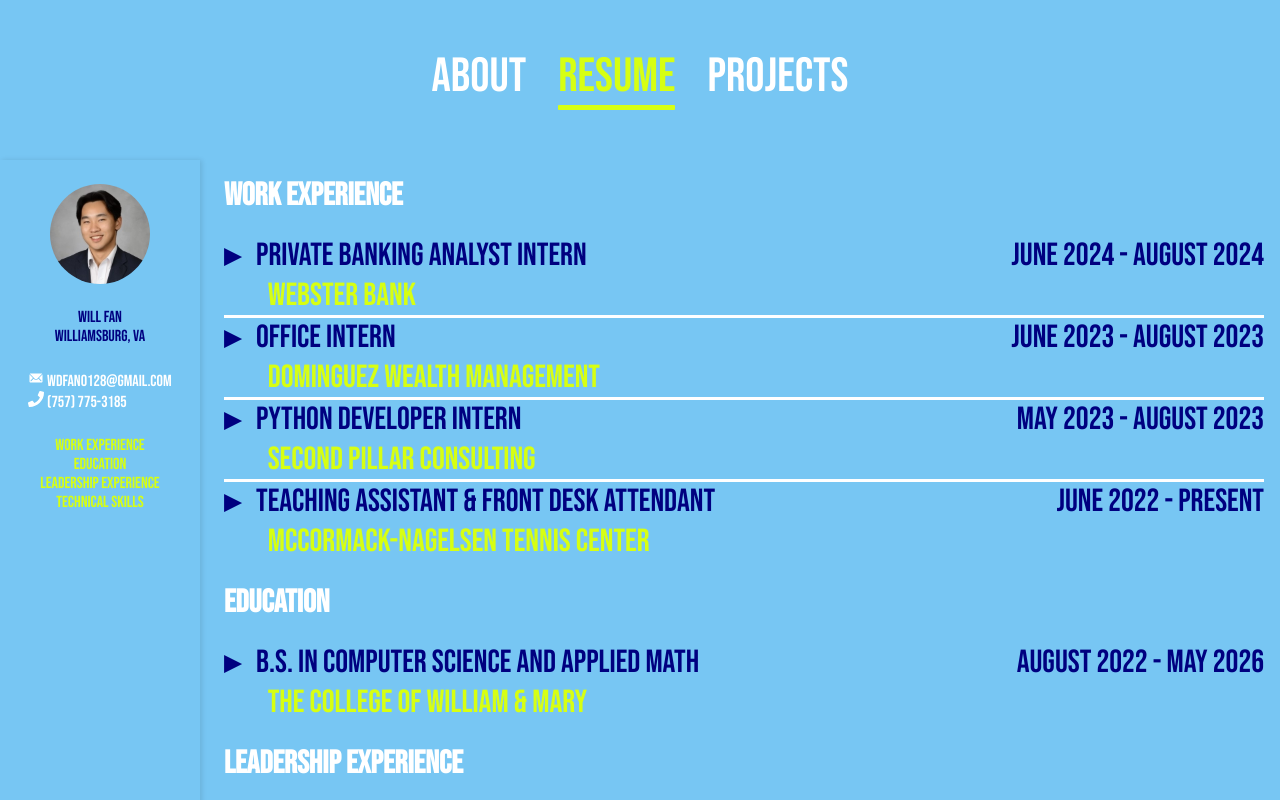
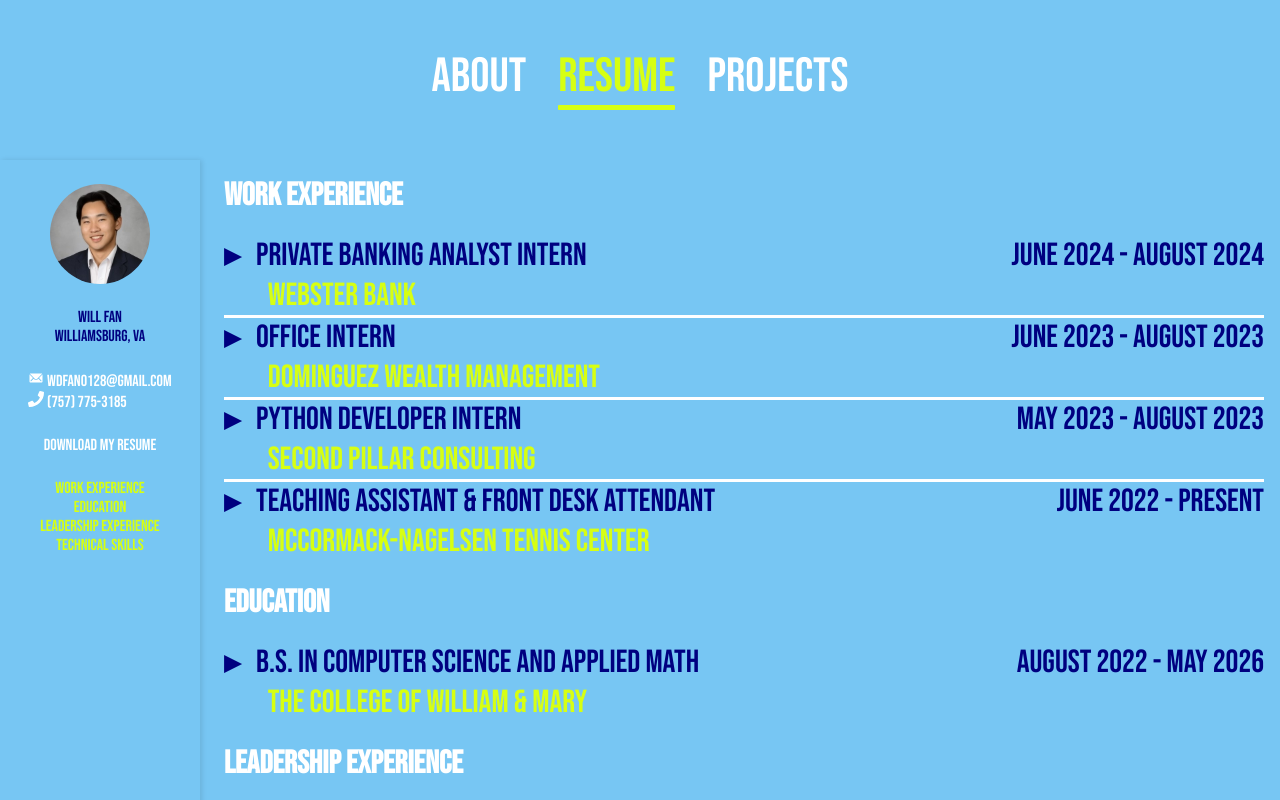
Before and after one commit to squilliam34/website, a React (Vite) app: page /resume in a window 1280 px wide. Shown: the top 800 px of the page. Built offline with nearby package versions, Linux system fonts and the light colour scheme.

Commit message:
added button to download resume pdf

```diff
--- a/src/components/Resume/Sidebar.tsx
+++ b/src/components/Resume/Sidebar.tsx
@@ -8,6 +8,10 @@
 
   const toggleDropdown = () => {
     setIsOpen(!isOpen);
+  };
+
+  const openPDF = () => {
+    window.open("files/Will Fan Resume.pdf", "_blank");
   };
 
   return (
@@ -23,7 +27,9 @@
           <FaPhone /> (757) 775-3185
         </div>
       </div>
-
+      <div onClick={openPDF} className="margin-top pointer">
+        Download My Resume
+      </div>
       <div
         onClick={toggleDropdown}
         className="margin-top tennis-yellow dropdown"
```
